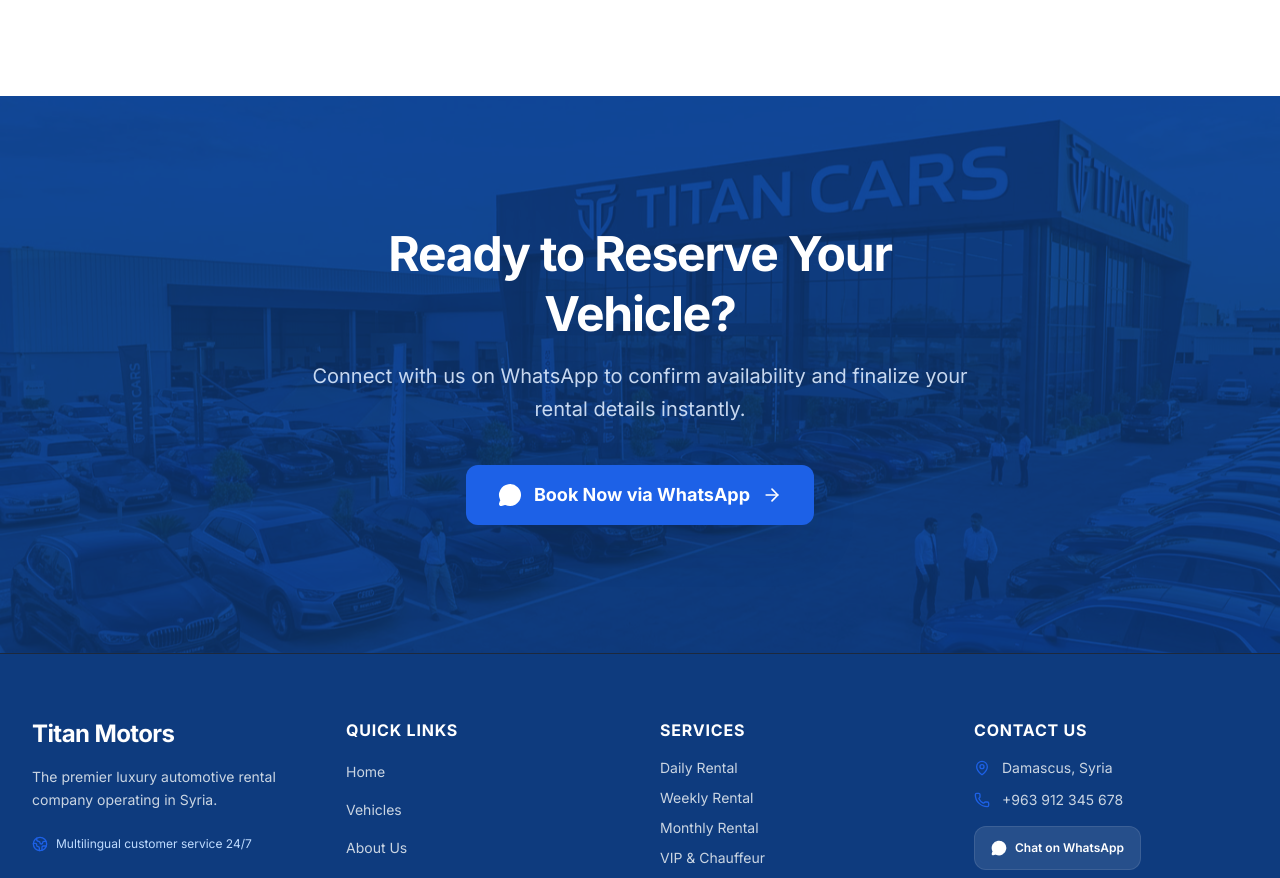
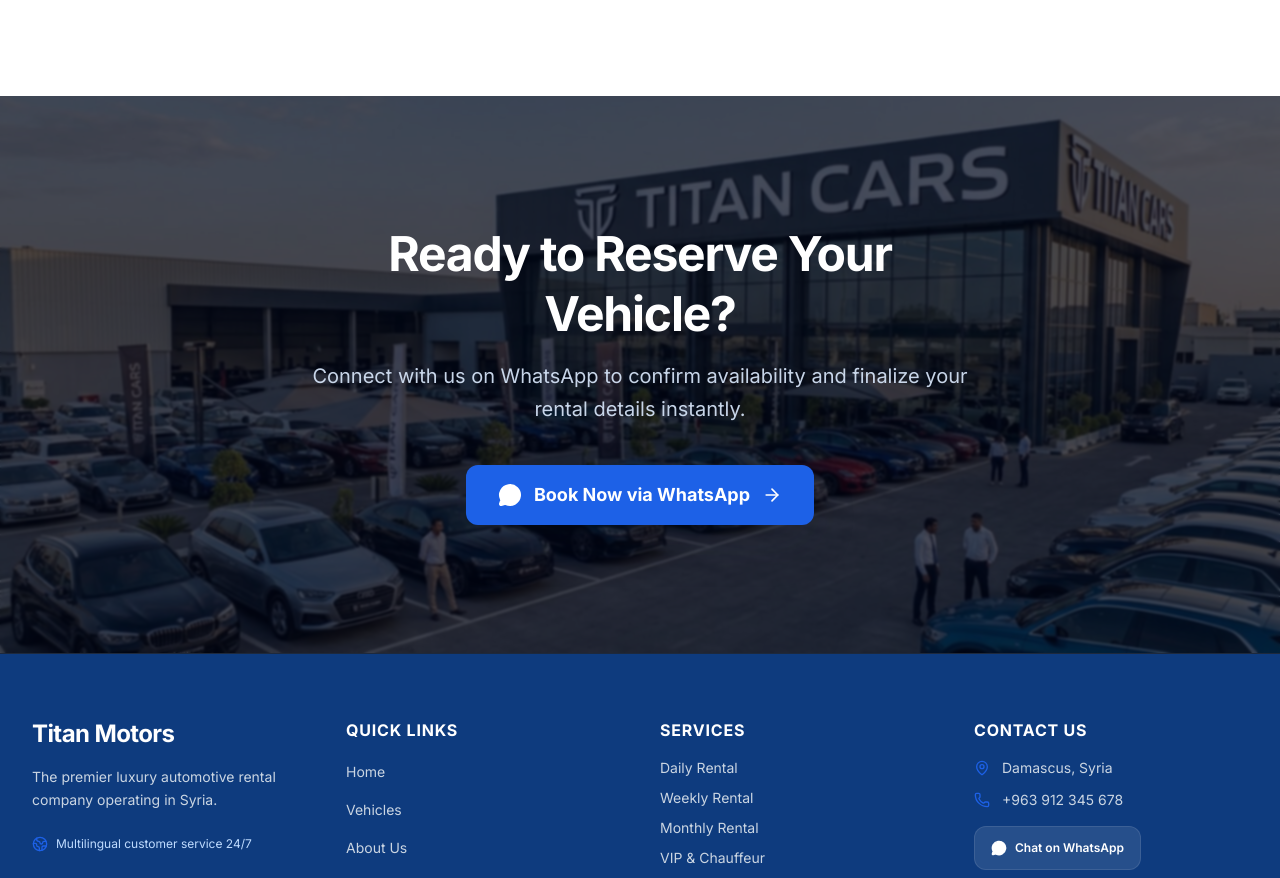
Before and after one commit to 963abod/Infinity-cars, a Next.js app: page /en in a window 1280 px wide. Shown: the part 3571-4449 px from the top of the page. Built offline with nearby package versions, Linux system fonts and the light colour scheme.

Commit message:
Fix CTA background image overlay

```diff
--- a/components/PromotionalCTA.tsx
+++ b/components/PromotionalCTA.tsx
@@ -17,13 +17,15 @@
       id="contact"
       className="relative w-full py-20 lg:py-32 bg-[var(--color-brand-navy)] text-white overflow-hidden"
     >
-      {/* Dark Cinematic Scrim Overlay */}
+      {/* خلفية الصورة واضحة */}
       <div
-        className="absolute inset-0 bg-cover bg-center opacity-25 mix-blend-overlay"
+        className="absolute inset-0 bg-cover bg-center"
         style={{
           backgroundImage: "url('/Hero.jpg')",
         }}
       />
+      {/* طبقة تظليل كحلية لضمان وضوح النصوص */}
+      <div className="absolute inset-0 bg-slate-950/70 backdrop-blur-[1px]" />
 
       <div className="relative z-10 max-w-[1280px] mx-auto px-4 sm:px-6 lg:px-8 text-center space-y-8">
         <div className="max-w-2xl mx-auto space-y-4">
```
